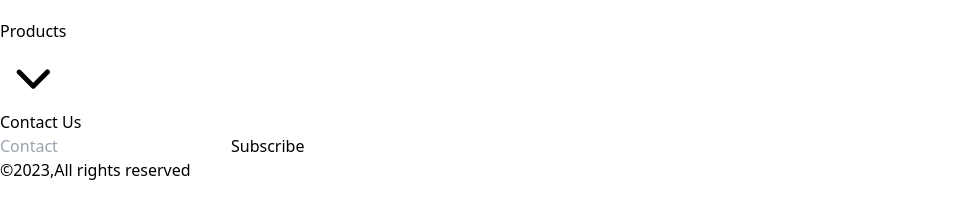
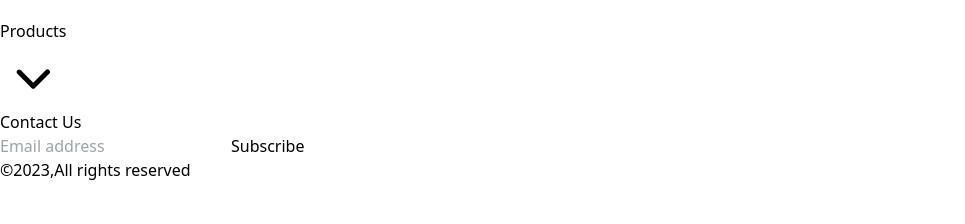
Before and after one commit to MiniduTH/WebMindsTst, a React (Vite) app: page / in a window 1280 px wide. Shown: the part 1404-1628 px from the top of the page, without its empty margins (0-965 px from the left). Built offline with nearby package versions, Linux system fonts and the light colour scheme.

Commit message:
update Footer component to change placeholder text in subscription input

```diff
--- a/src/components/Footer.jsx
+++ b/src/components/Footer.jsx
@@ -9,6 +9,7 @@ function Footer() {
       <footer class="w-full">
         <div class="mx-auto max-w-7xl px-4 sm:px-6 lg:px-8">
           <div class="flex justify-between flex-col py-14 gap-14 lg:gap-20 min-[1124px]:flex-row">
+
             {/* subscribe btn */}
             <div class="flex w-1/2  xl:max-w-lg">
               <div class="relative lg:flex-row gap-3 flex-col flex items-center justify-between max-[1124px]:max-w-2xl max-[1124px]:mx-auto ">
@@ -16,7 +17,7 @@ function Footer() {
                   type="text"
                   name="email"
                   class="py-3 px-5 h-14 pl-14 border border-gray-300 rounded-full text-lg text-gray-900 placeholder:text-gray-400 focus:outline-none flex-1 w-full "
-                  placeholder="Contact"
+                  placeholder="Email address"
                 />
                 <button
                   type="submit"
```
